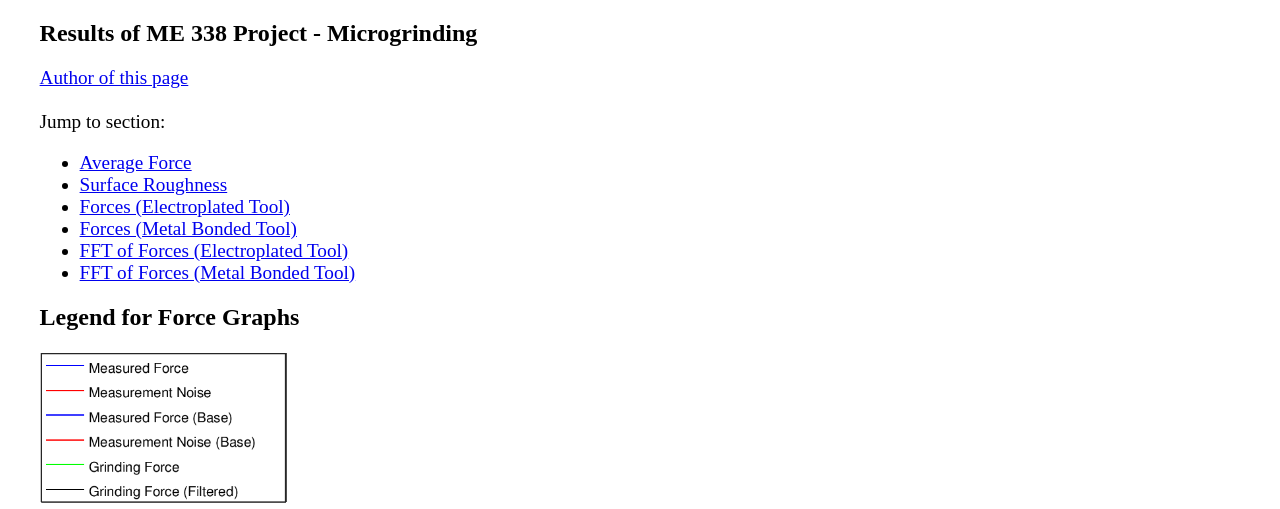
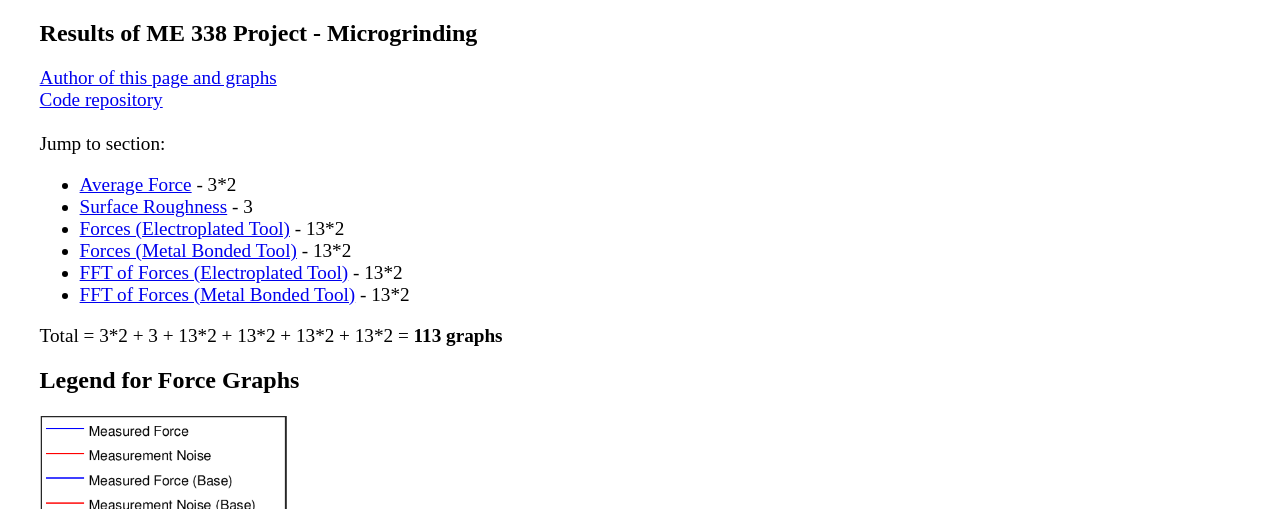
Before and after one commit to pulsejet/me338-microgrinding, a plain HTML site: page docs/index.html in a window 1280 px wide. Shown: the top 509 px of the page. Drawn offline with Linux system fonts and the light colour scheme.

Commit message:
Minor fixes to index

```diff
--- a/docs/index.html
+++ b/docs/index.html
@@ -63,16 +63,18 @@
         <h2>Results of ME 338 Project - Microgrinding</h2>
 
         <div class="nav">
-            <a href="https://github.com/pulsejet" target="_blank">Author of this page</a><br><br>
+            <a href="https://github.com/pulsejet" target="_blank">Author of this page and graphs</a><br>
+            <a href="https://github.com/pulsejet/me338-microgrinding" target="_blank">Code repository</a><br><br>
             Jump to section:
             <ul>
-                <li><a href="#avgf">Average Force</a></li>
-                <li><a href="#sr">Surface Roughness</a></li>
-                <li><a href="#fet">Forces (Electroplated Tool)</a></li>
-                <li><a href="#fmt">Forces (Metal Bonded Tool)</a></li>
-                <li><a href="#fftfet">FFT of Forces (Electroplated Tool)</a></li>
-                <li><a href="#fftmbt">FFT of Forces (Metal Bonded Tool)</a></li>
+                <li><a href="#avgf">Average Force</a> - 3*2</li>
+                <li><a href="#sr">Surface Roughness</a> - 3</li>
+                <li><a href="#fet">Forces (Electroplated Tool)</a> - 13*2</li>
+                <li><a href="#fmt">Forces (Metal Bonded Tool)</a> - 13*2</li>
+                <li><a href="#fftfet">FFT of Forces (Electroplated Tool)</a> - 13*2</li>
+                <li><a href="#fftmbt">FFT of Forces (Metal Bonded Tool)</a> - 13*2</li>
             </ul>
+            Total = 3*2 + 3 + 13*2 + 13*2 + 13*2 + 13*2 = <b>113 graphs</b>
         </div>
 
         <h2>Legend for Force Graphs</h2>
```
